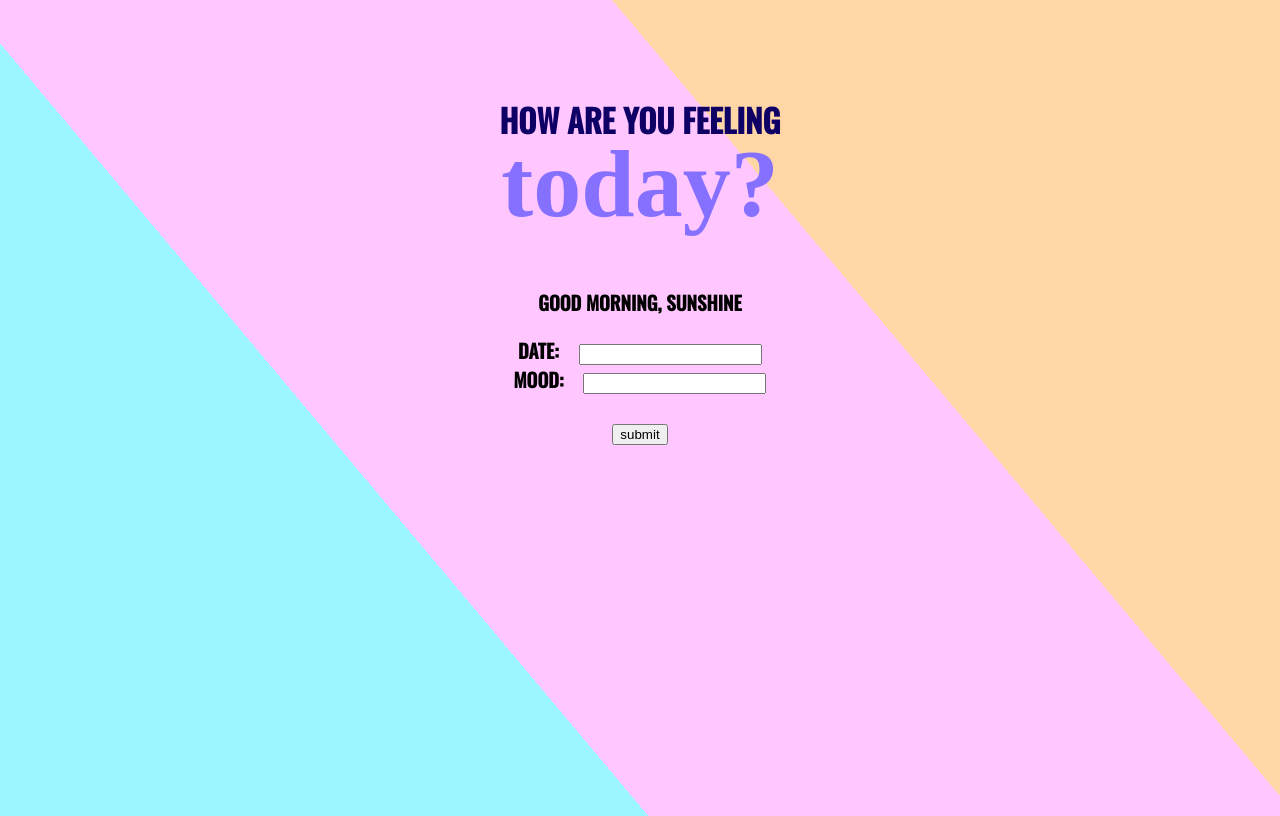
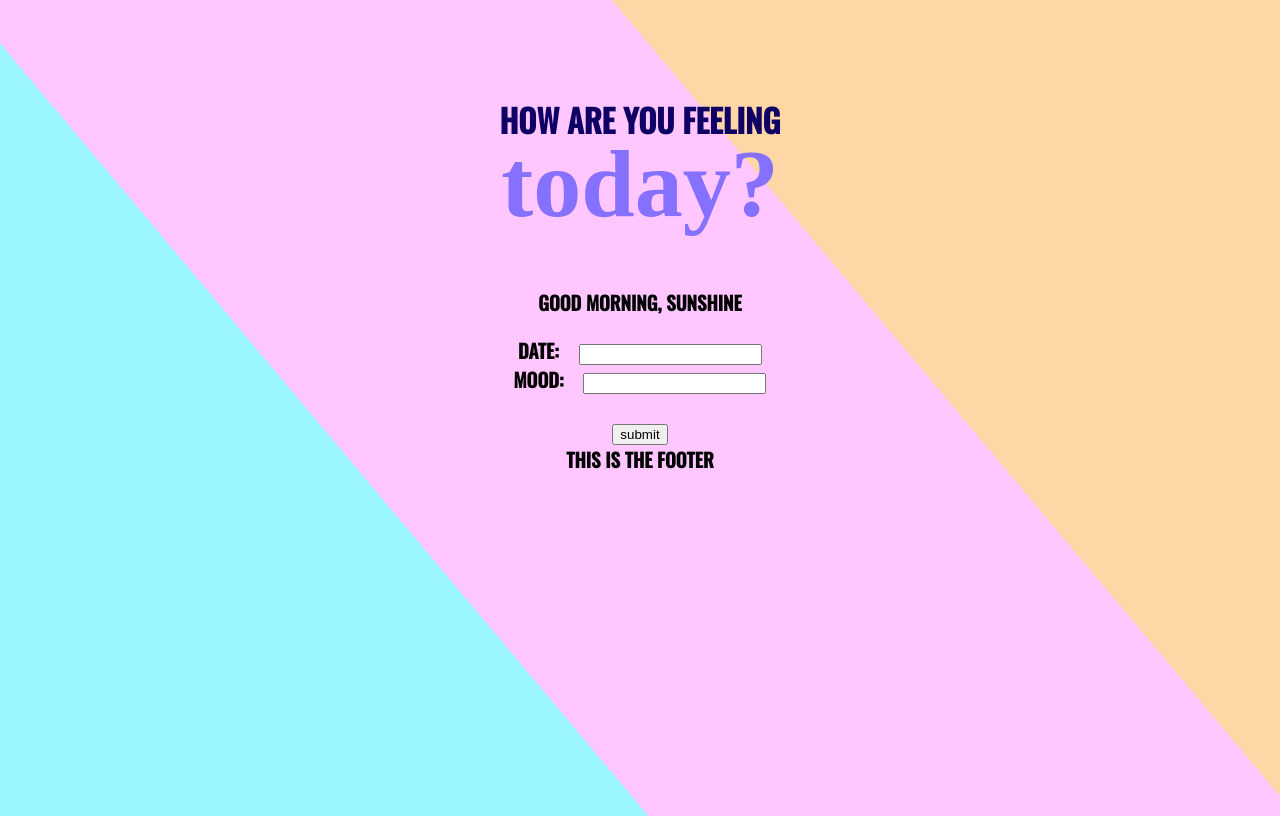
Before and after one commit to katarzyna-kw/daily-check, a React (Create React App) app: page / in a window 1280 px wide. Built offline with nearby package versions, Linux system fonts and the light colour scheme; a web font is replaced by a local one.

Commit message:
render Footer in App.js with import/export

```diff
--- a/src/App.js
+++ b/src/App.js
@@ -1,5 +1,6 @@
-import Header from './components/Header.js'
+import Header from './components/Header.js';
 import Survey from './components/Survey.js';
+import Footer from './components/Footer.js';
 import './App.css';
 
 function App() {
@@ -7,6 +8,7 @@ function App() {
     <div className="App">
       <Header />
       <Survey />
+      <Footer />
     </div>
   );
 }
--- a/src/components/Footer.js
+++ b/src/components/Footer.js
@@ -8,4 +8,4 @@ function Footer() {
   );
 }
 
-export default Header;
+export default Footer;
```
